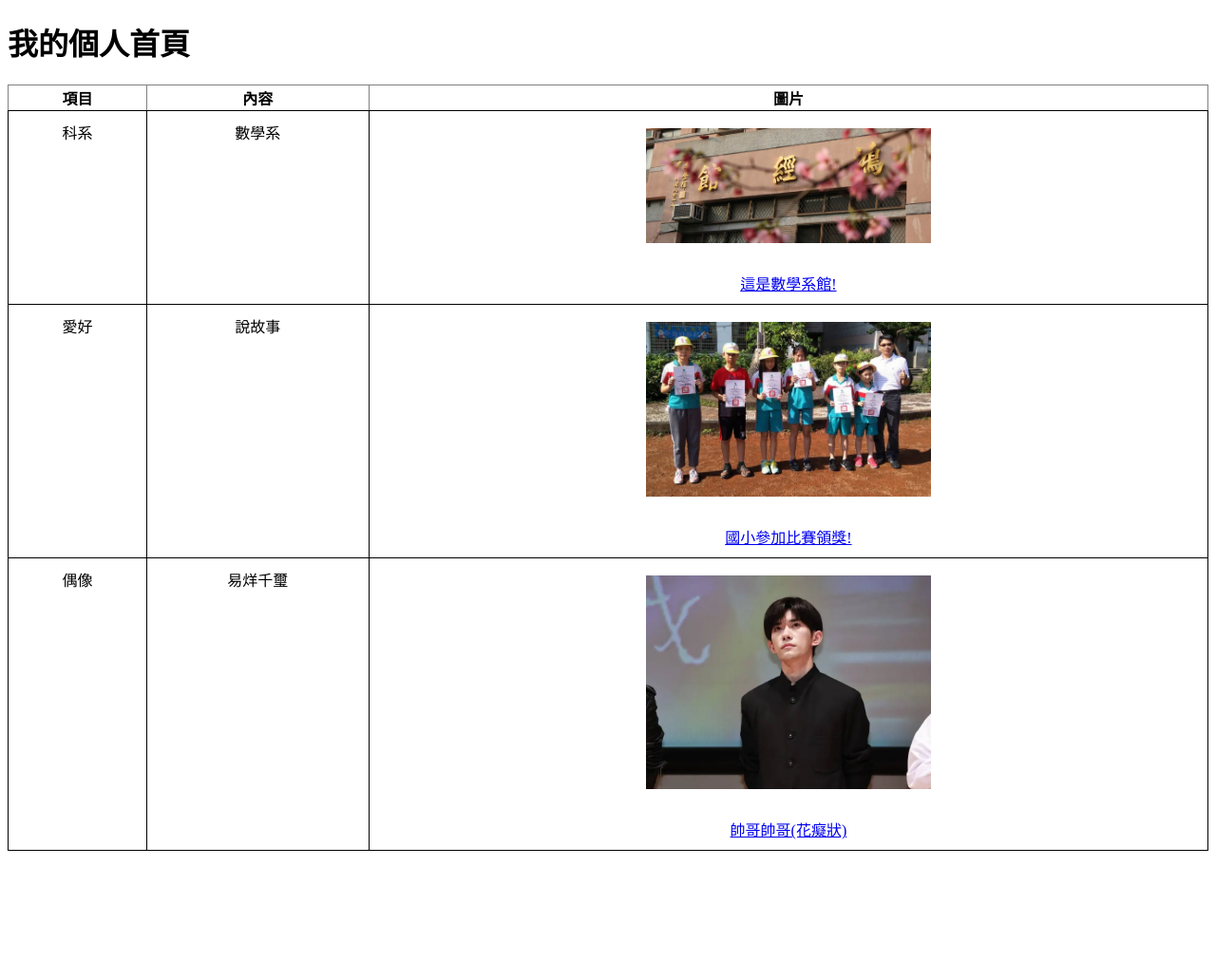
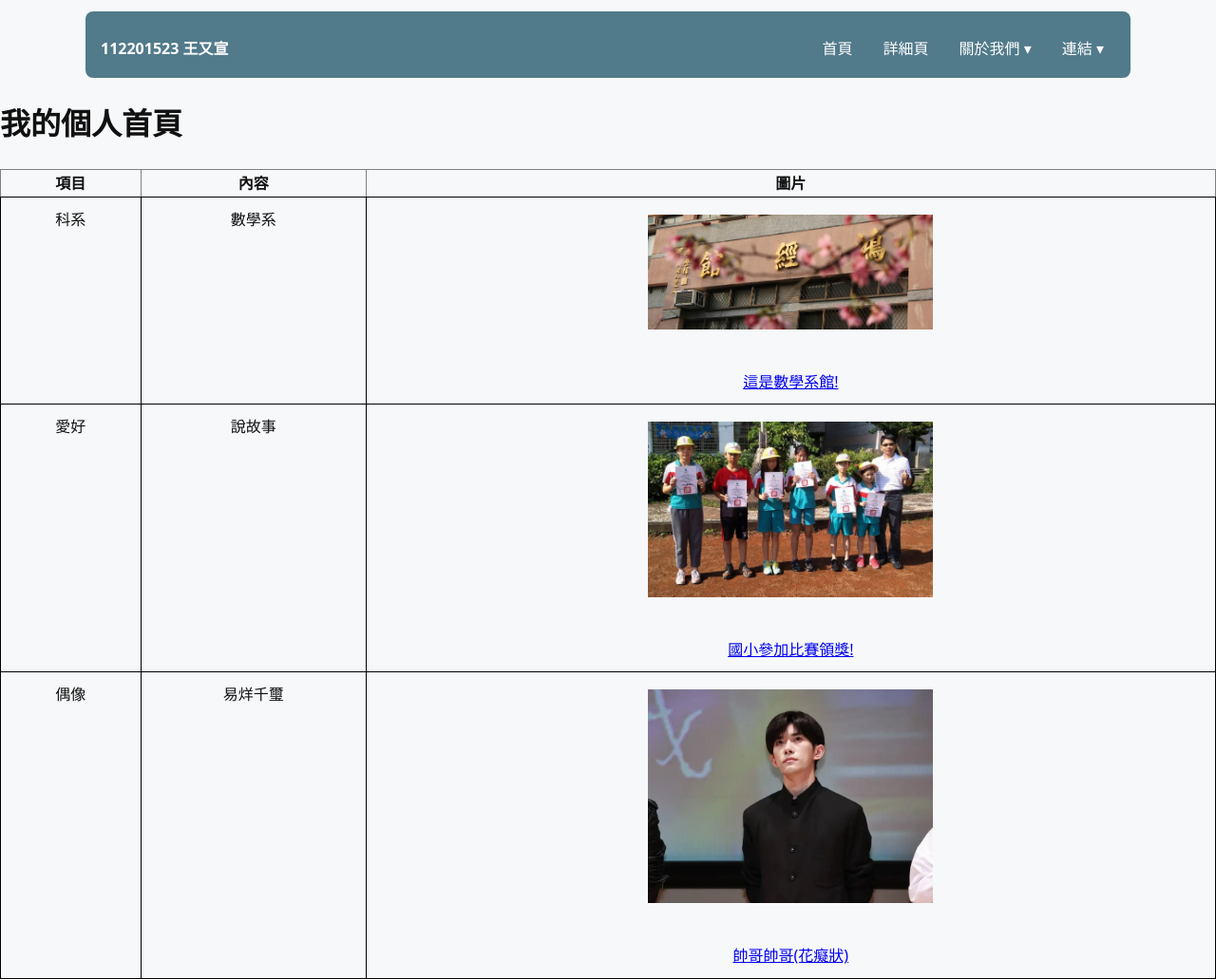
Before and after one commit to wangwang946363/ME2025, a Python web app: template HW3_htmlAndCss/templates/112201523_index.html in a window 1280 px wide. Shown: the whole page at 95% size. Before the commit the page ends 896 px from the top, so only its background shows below. Run offline with Jinja, Linux system fonts and the light colour scheme; the template is opened without the code that fills it, so the values that code supplies are empty.

Commit message:
complete the navigation bar and css design

```diff
--- a/HW3_htmlAndCss/static/css/112201523_css.css
+++ b/HW3_htmlAndCss/static/css/112201523_css.css
@@ -0,0 +1,62 @@
+:root{
+    --nav:#517a8a;
+    --nav-hover:#3f6676;
+    --dropdown:#6f90a1;
+    --text:#111;
+    --bg:#f6f8fa;
+    --border:#d1d5db;
+  }
+
+  *{box-sizing:border-box}
+  html,body{margin:0;padding:0}
+  body{
+    font-family: system-ui, -apple-system, "Noto Sans TC", "微軟正黑體", sans-serif;
+    background: var(--bg);
+    color: var(--text);
+    line-height: 1.65;
+  }
+
+  .container{max-width:1100px;margin:0 auto;padding:0 16px}
+
+
+  main{padding:24px}
+
+  .site-header{position:sticky; top:0; z-index:999}
+  .navbar{
+    display:flex; align-items:center; justify-content:space-between;
+    background:var(--nav); color:#fff;
+    padding:10px 16px; border-radius:8px; margin-top:12px;
+  }
+  .brand{font-weight:700; color:#fff; text-decoration:none}
+
+  .nav{list-style:none; display:flex; gap:8px; margin:0; padding:0}
+  .nav>li{position:relative}
+  .nav>li>a{
+    display:block; padding:8px 12px; color:#fff; text-decoration:none;
+    border-radius:6px; transition: background .15s ease;
+  }
+  .nav>li>a:hover, .nav>li>a:focus{ background:var(--nav-hover) }
+
+  .has-dropdown .dropdown{
+    position:absolute; top:calc(100% + 6px); left:0; min-width:240px;
+    display:none; padding:8px 0; margin:0; list-style:none;
+    background:var(--dropdown); border-radius:10px;
+    box-shadow:0 10px 24px rgba(0,0,0,.12);
+  }
+  .has-dropdown:hover .dropdown,
+  .has-dropdown:focus-within .dropdown{ display:block }
+
+  .dropdown li{width:100%}
+  .dropdown a{
+    display:block; padding:10px 14px; color:#fff; text-decoration:none;
+  }
+  .dropdown a:hover, .dropdown a:focus{
+    background:rgba(255,255,255,.12);
+  }
+
+  .grid{display:grid; grid-template-columns:repeat(3,1fr); gap:16px; margin:12px 0 20px}
+  .card{background:#fff; border:1px solid var(--border); border-radius:10px; padding:12px}
+  .media{display:flex; flex-direction:column; gap:10px}
+  .card img, .card iframe, .card video{width:100%; border:1px solid #e5e7eb; border-radius:8px}
+  .card iframe{aspect-ratio:16/9; height:auto}
+  @media (max-width:980px){ .grid{grid-template-columns:1fr} }
--- a/HW3_htmlAndCss/templates/112201523_index.html
+++ b/HW3_htmlAndCss/templates/112201523_index.html
@@ -1,6 +1,7 @@
 <!DOCTYPE html>
 <html>
 <head>
+    <link rel="stylesheet" href="../static/css/112201523_css.css">
     <meta charset = "UTF-8">
     <title>112201523_王又宣</title>
     <style>
@@ -15,16 +16,39 @@
           vertical-align: top;
         }
         img {
-          width: 300px;   /* 調整圖片大小 */
+          width: 300px;
           height: auto;
         }
         a {
-          display: block; /* 讓文字在新的一行 */
+          display: block;
           margin-top: 8px;
         }
       </style>
 </head>
 <body>
+    <header class="site-header">
+        <nav class="navbar container">
+          <a class="brand" href="112201523_index.html">112201523 王又宣</a>
+          <ul class="nav">
+            <li><a href="112201523_index.html">首頁</a></li>
+            <li><a href="112201523_detail.html">詳細頁</a></li>
+            <li class="has-dropdown">
+              <a href="#">關於我們 ▾</a>
+              <ul class="dropdown">
+                <li><a href="112201523_detail.html#hongjinguan">數學系</a></li>
+                <li><a href="112201523_detail.html#reading">說故事</a></li>
+                <li><a href="112201523_detail.html#yiyangqianxi">易烊千璽</a></li>
+              </ul>
+            </li>
+            <li class="has-dropdown">
+              <a href="#">連結 ▾</a>
+              <ul class="dropdown">
+                <li><a href="https://www.instagram.com/wang__2025/" target="_blank" rel="noopener">Instagram</a></li>
+              </ul>
+            </li>
+          </ul>
+        </nav>
+      </header>
     <h1>我的個人首頁</h1>
     <table border = "1">
         <tr>
```
